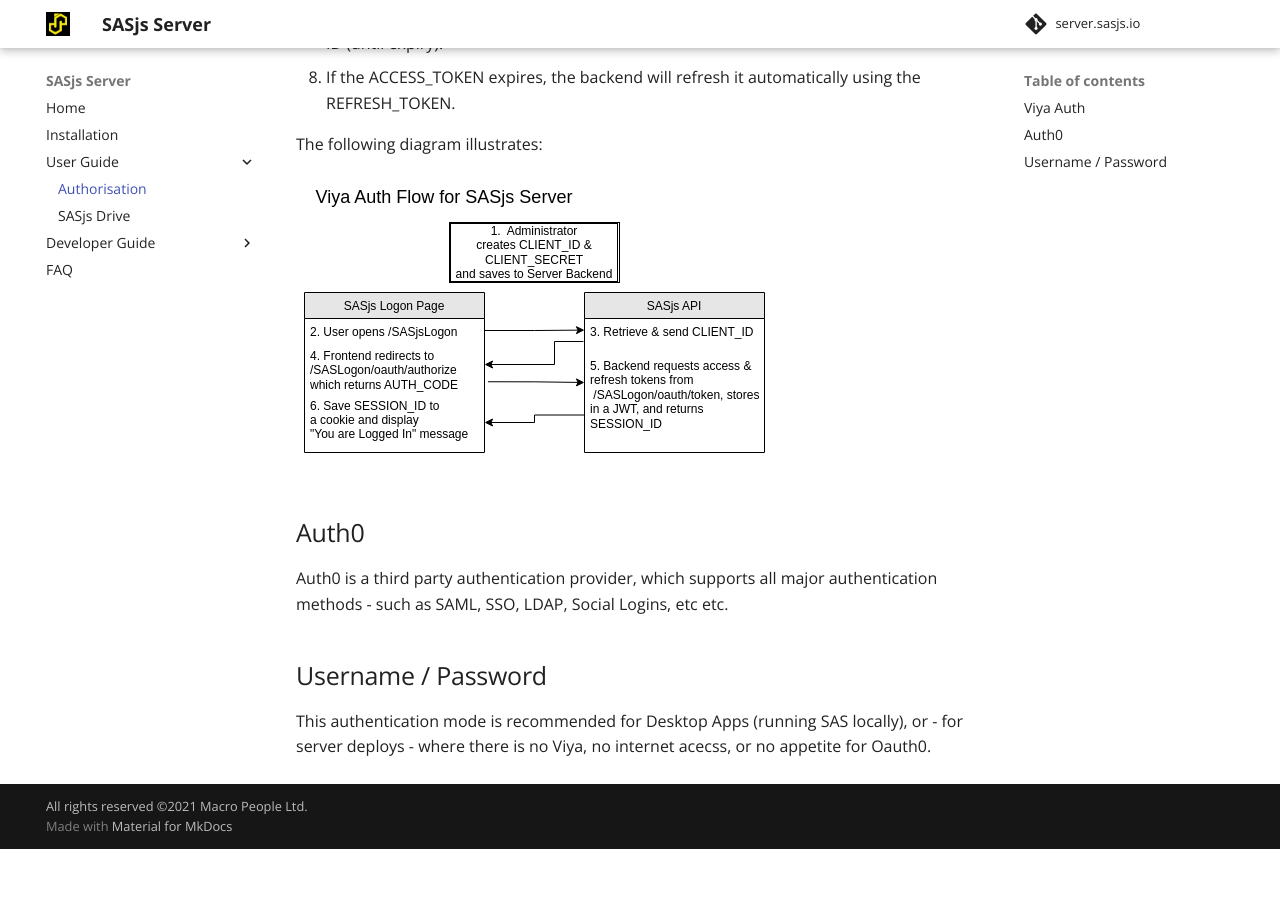
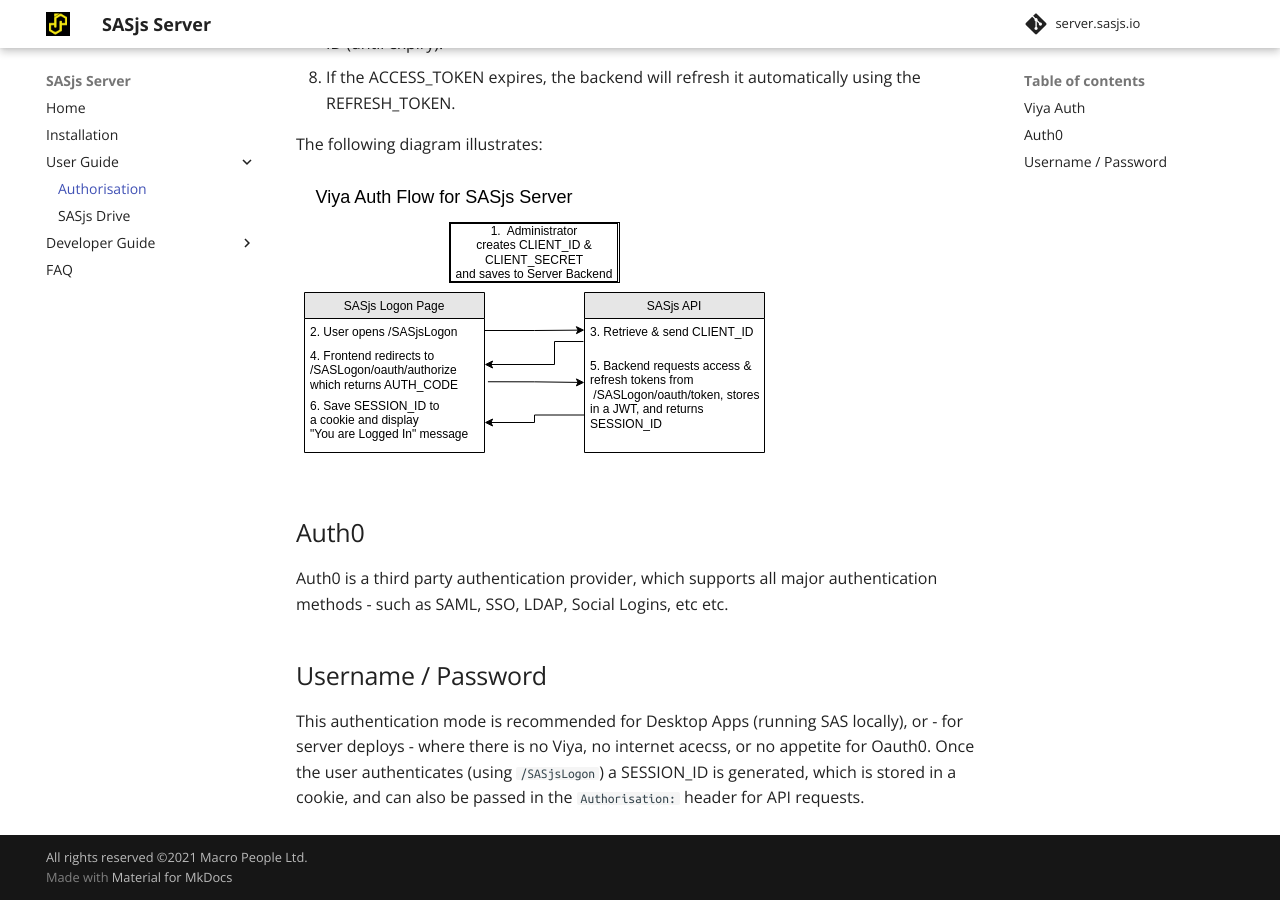
Before and after one commit to sasjs/server.sasjs.io, an MkDocs documentation site: the page built from docs/auth.md, in a window 1280 px wide and 900 px high, scrolled down 1031 px. Built offline with MkDocs 1.6.1 and Material for MkDocs 9.7.7, drawn with Linux system fonts in a browser that asks for light colours; before the commit the page ends 1880 px from its top, so only the background shows below that.

Commit message:
chore: automated commit

```diff
--- a/docs/auth.md
+++ b/docs/auth.md
@@ -34,4 +34,4 @@
 Auth0 is a third party authentication provider, which supports all major authentication methods - such as SAML, SSO, LDAP, Social Logins, etc etc.
 
 ## Username / Password
-This authentication mode is recommended for Desktop Apps (running SAS locally), or - for server deploys - where there is no Viya, no internet acecss, or no appetite for Oauth0.
+This authentication mode is recommended for Desktop Apps (running SAS locally), or - for server deploys - where there is no Viya, no internet acecss, or no appetite for Oauth0.  Once the user authenticates (using `/SASjsLogon`) a SESSION_ID is generated, which is stored in a cookie, and can also be passed in the `Authorisation:` header for API requests.
```
